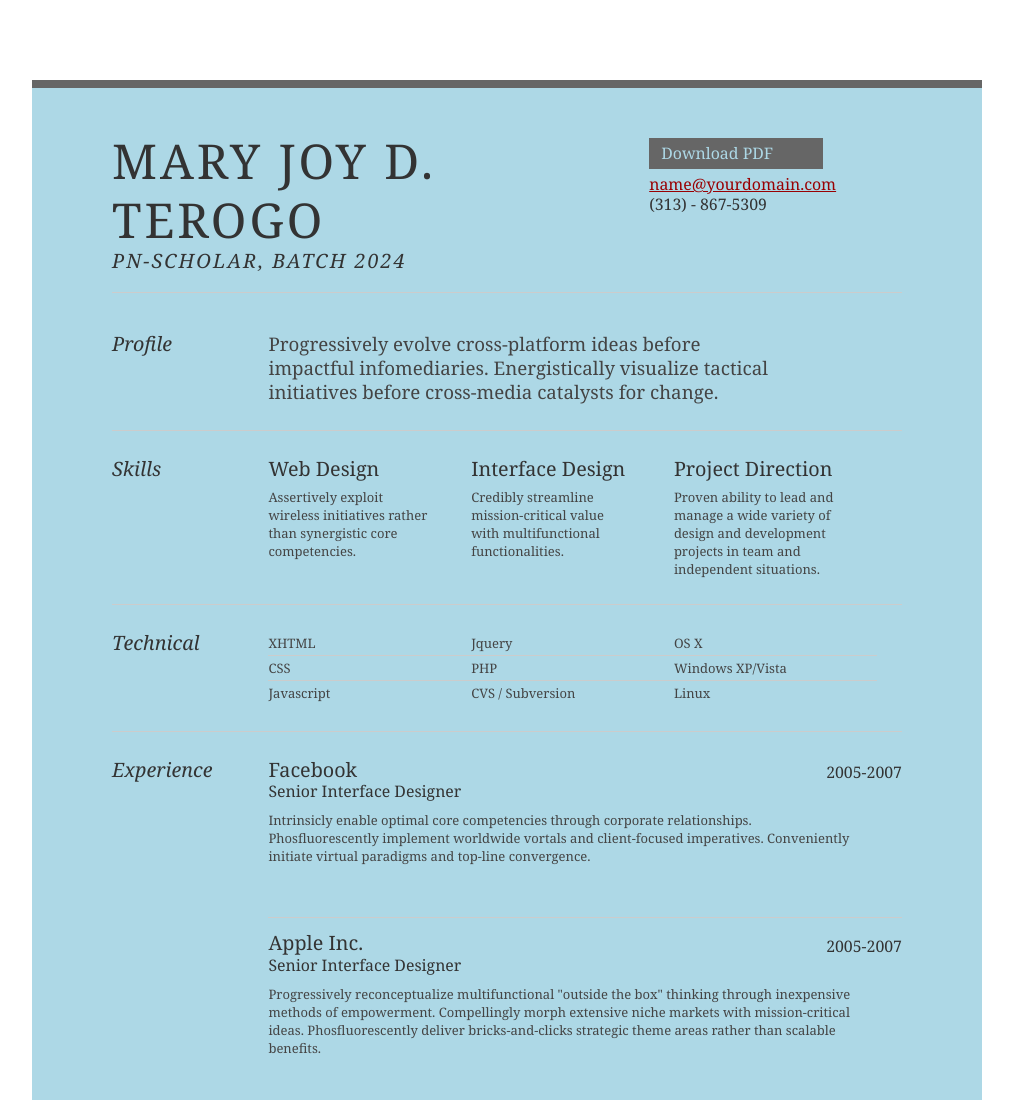
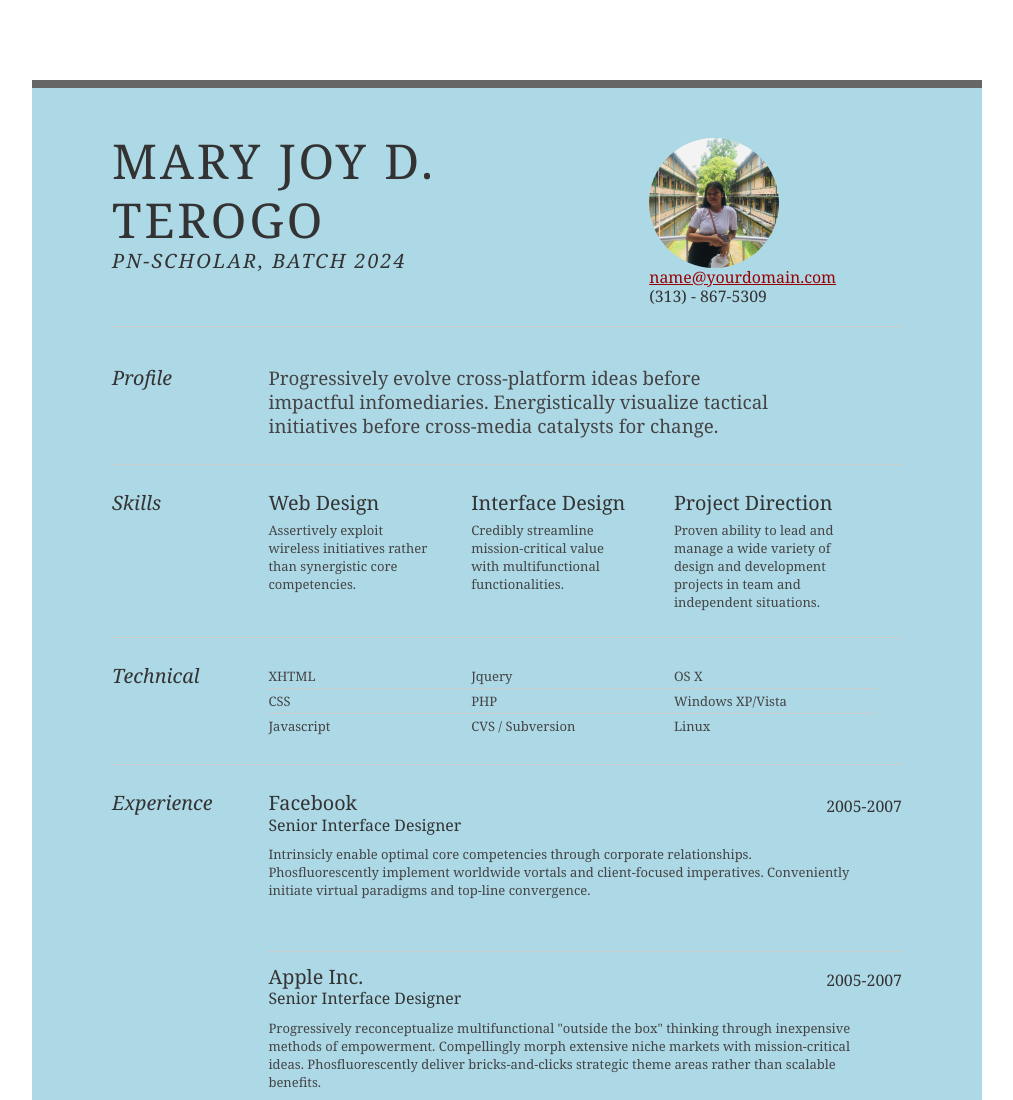
Before and after one commit to gorgeousmaryjoy/gorgeousmaryjoy-1.github.io, a plain HTML site: page index.html in a window 1280 px wide. Shown: the top 1100 px of the page, without its empty margins (133-1146 px from the left). Drawn offline with Linux system fonts and the light colour scheme.

Commit message:
Added the Picture and the pic container fix

```diff
--- a/index.html
+++ b/index.html
@@ -27,7 +27,7 @@
 
 				<div class="yui-u">
 					<div class="contact-info">
-						<h3><a id="pdf" href="#">Download PDF</a></h3>
+						<div class="img-cont"><img src="maryjoy.jpeg" alt=""></div>
 						<h3><a href="mailto:name@yourdomain.com">name@yourdomain.com</a></h3>
 						<h3>(313) - 867-5309</h3>
 					</div><!--// .contact-info -->
--- a/resume.css
+++ b/resume.css
@@ -70,3 +70,16 @@ a#pdf:hover { background: #222; }
 /* --// override to force 1/8th width grids -- */
 .yui-gf .yui-u{width:80.2%;}
 .yui-gf div.first{width:12.3%;}
+
+/* image fix  stars here  */
+.img-cont{
+ width: 10em;
+ height: 10em;
+}
+
+.img-cont img{
+ width: 100%;
+ height: 100%;
+ object-fit: cover;
+ border-radius: 50%;
+}
```
Also changed, not shown: maryjoy.jpeg (added).
